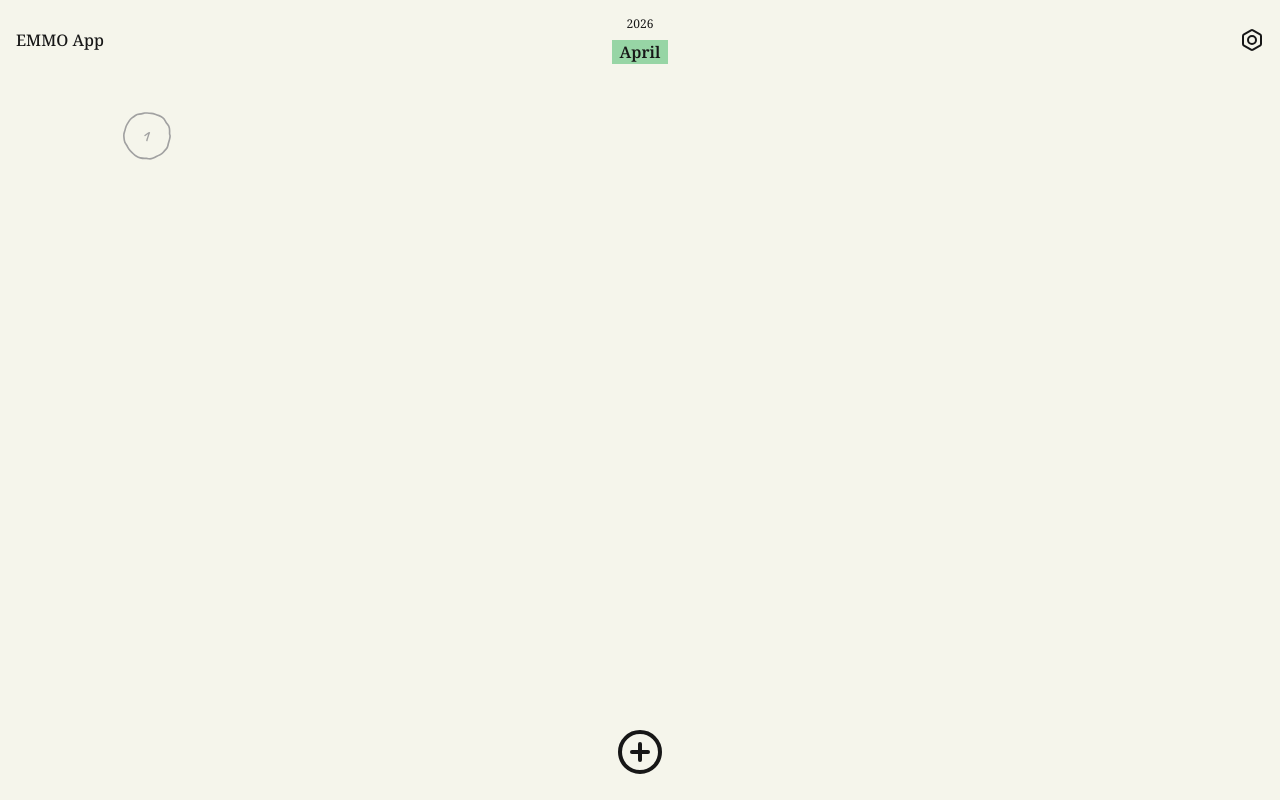
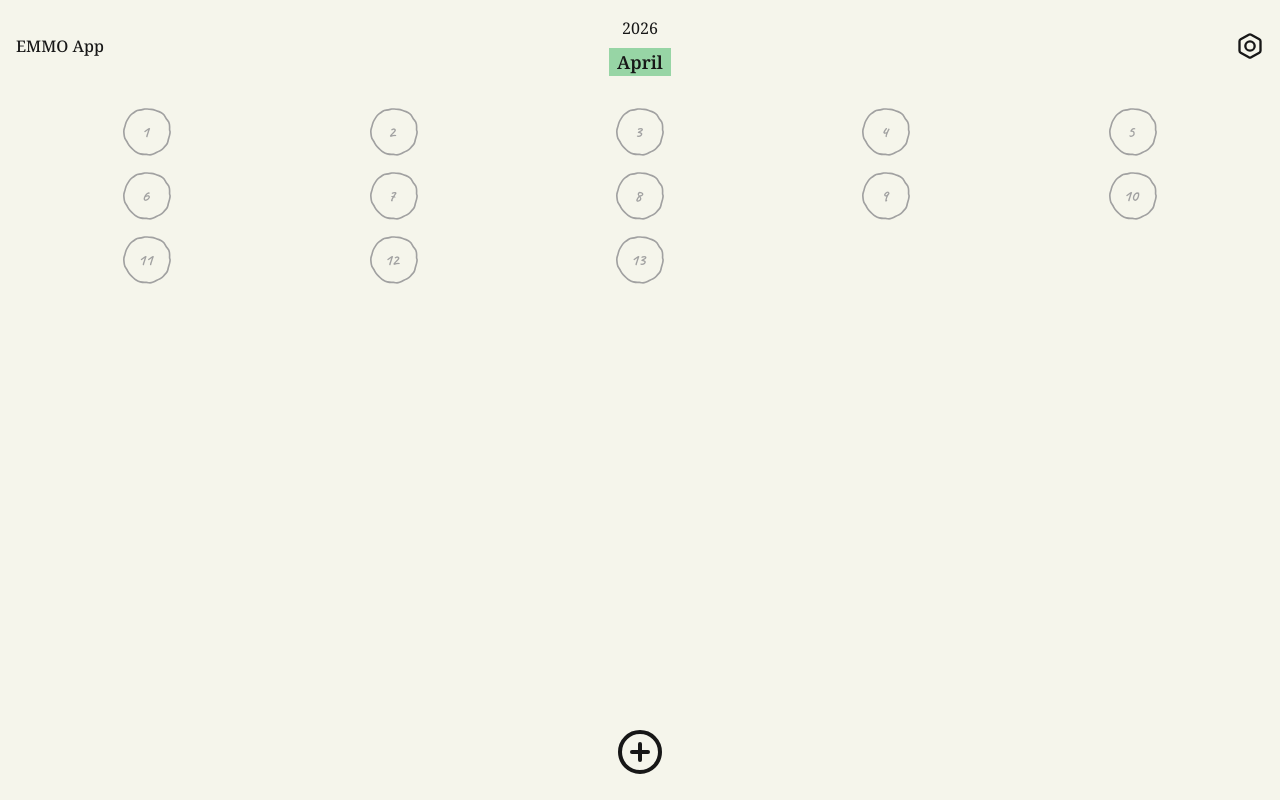
Before and after one commit to CesarOliva/Emmo, a Next.js app: page / in a window 1280 px wide. Built offline with nearby package versions, Linux system fonts and the light colour scheme; no server answers.

Commit message:
Implementing date logic, dark mode and scroll

```diff
--- a/app/(main)/_components/grid.tsx
+++ b/app/(main)/_components/grid.tsx
@@ -1,14 +1,23 @@
-const GridDays = () => {
-    const day = new Date().getDay()
-    const daysPassed: number [] = []
+import getDaysInMonth from '@/utils/getDays'
 
-    for(let i=0; i<day;i++){
-        daysPassed.push(i+1)
-    }
+type Date = {
+    month: number;
+    year: number;
+}
+
+const GridDays = ({date}: {date: Date}) => {
+    const totalDays = getDaysInMonth(date.year, date.month + 1);
+
+    const now = new Date();
+    const isCurrentMonth = date.year === now.getFullYear() && date.month === now.getMonth();
+
+    const visibleDays = isCurrentMonth ? now.getDate() : totalDays
+
+    const daysArray = Array.from({ length: visibleDays }, (_, i) => i + 1)
 
     return (
         <div className="px-8 grid grid-cols-5 justify-items-center gap-4">
-            {daysPassed.map((day) => (
+            {daysArray.map((day) => (
                 <div key={day} className="relative size-12 flex justify-center items-center bg-center bg-contain bg-no-repeat bordesvg">
                     <span className="text-neutral-400 font-bold -ml-1 font-caveat">{day}</span>
                 </div>
--- a/app/(main)/_components/header.tsx
+++ b/app/(main)/_components/header.tsx
@@ -1,23 +1,25 @@
 import { Bolt } from "lucide-react"
 
-const Header = () => {
-    const year = new Date().getFullYear();
-    const month = new Date().getMonth();
+type Date = {
+    month: number;
+    year: number;
+}
 
+const Header = ({date}: {date: Date}) => {
     const monthNames = ["January", "February", "March", "April", "May", "June", "July", "August", "September", "October", "November", "December"];
 
     return (
-        <header className="w-full flex items-center justify-between p-4 mb-8">
+        <header className="w-full flex items-center justify-between p-4 mb-4">
             <div className="w-1/3">
                 <h2 className="text-md font-medium">EMMO App</h2>
             </div>
             <div className="w-1/3 flex flex-col items-center space-y-2">
-                <h4 className="text-xs">{year}</h4>
+                <h4 className="text-md">{date.year}</h4>
                 {/* Hacer efecto brochazo */}
-                <h3 className="text-md font-semibold bg-[#97d5a5] px-2">{monthNames[month]}</h3>
+                <h3 className="text-lg font-semibold bg-[#97d5a5] dark:bg-[#d497c6dd] px-2">{monthNames[date.month]}</h3>
             </div>
             <div className="w-1/3 flex justify-end">
-                <Bolt/>
+                <Bolt className="size-7"/>
             </div>
         </header>
     );
--- a/app/(main)/page.tsx
+++ b/app/(main)/page.tsx
@@ -1,13 +1,119 @@
+"use client";
+
 import Header from "./_components/header"
 import GridDays from "./_components/grid"
 import { PlusCircle } from "lucide-react";
+import { useEffect, useState } from "react";
 
 const HomePage = () => {
+    const [date, setDate] = useState({
+        year: new Date().getFullYear(),
+        month: new Date().getMonth()
+    })
+
+    const updateMonth = (direction: -1 | 1) => {
+        const today = new Date();
+        const currentYear = today.getFullYear();
+        const currentMonth = today.getMonth();
+
+        setDate((prev) => {
+            const nextMonth =
+                direction === 1
+                    ? prev.month === 11
+                        ? 0
+                        : prev.month + 1
+                    : prev.month === 0
+                        ? 11
+                        : prev.month - 1;
+
+            const nextYear =
+                direction === 1
+                    ? prev.month === 11
+                        ? prev.year + 1
+                        : prev.year
+                    : prev.month === 0
+                        ? prev.year - 1
+                        : prev.year;
+
+            // Validar fecha futura
+            if (nextYear > currentYear) return prev;
+            if (nextYear === currentYear && nextMonth > currentMonth) return prev;
+
+            // Anio minimo 2026
+            if (nextYear < 2026) return prev;
+
+            return { year: nextYear, month: nextMonth };
+        });
+    }
+
+    //Handle month change using wheel and touch events.
+    useEffect(()=>{
+        //Define sens
+        const SCROLL_SENS = 80;
+        const SWIPE_SENS = 50;
+
+        //Initializes controls
+        let wheelDelta = 0;
+        let touchStartX = 0;
+        let touchStartY = 0;
+
+        //For PCs
+        const handleWheel = (e: WheelEvent) => {
+            e.preventDefault();
+
+            wheelDelta += e.deltaY;
+
+            if(wheelDelta >= SCROLL_SENS){
+                updateMonth(1);
+                wheelDelta = 0;
+            }
+            else if(wheelDelta <= -SCROLL_SENS){
+                updateMonth(-1);
+                wheelDelta = 0;
+            }
+        }
+
+        //For mobiles
+        const handleTouchStart = (e: TouchEvent) => {
+            touchStartX = e.touches[0].clientX;
+            touchStartY = e.touches[0].clientY;
+        }
+
+        const handleTouchEnd = (e: TouchEvent) => {
+            const touchEndX = e.changedTouches[0].clientX;
+            const touchEndY = e.changedTouches[0].clientY;
+            const deltaX = touchEndX - touchStartX;
+            const deltaY = touchEndY - touchStartY;
+
+            // Horizontal movements.
+            if (Math.abs(deltaX) < SWIPE_SENS || Math.abs(deltaX) <= Math.abs(deltaY)) {
+                return;
+            }
+
+            // Right goes next, left goes prev.
+            if (deltaX > 0) {
+                updateMonth(-1);
+            } else {
+                updateMonth(1);
+            }
+        }
+
+        window.addEventListener("wheel", handleWheel, { passive: false });
+        window.addEventListener("touchstart", handleTouchStart, { passive: true });
+        window.addEventListener("touchend", handleTouchEnd, { passive: true });
+
+        return ()=> {
+            window.removeEventListener("wheel", handleWheel);
+            window.removeEventListener("touchstart", handleTouchStart);
+            window.removeEventListener("touchend", handleTouchEnd);
+        };
+    }, [])
+
     return (
         <main className="min-h-screen h-full flex flex-col justify-between">
             <div className="flex flex-col">
-                <Header/>
-                <GridDays/>
+                <Header date={date}/>
+                <GridDays date={date}/>
             </div>
 
             <div className="flex justify-center mb-6">
--- a/app/globals.css
+++ b/app/globals.css
@@ -14,7 +14,7 @@
 
 @media (prefers-color-scheme: dark) {
   :root {
-    --background: #0a0a0a;
+    --background: #0c1014;
     --foreground: #ededed;
   }
 }
--- /dev/null
+++ b/utils/getDays.ts
@@ -0,0 +1,3 @@
+export default function getDaysInMonth(year: number, month: number) {
+    return new Date(year, month, 0).getDate();
+}
```
